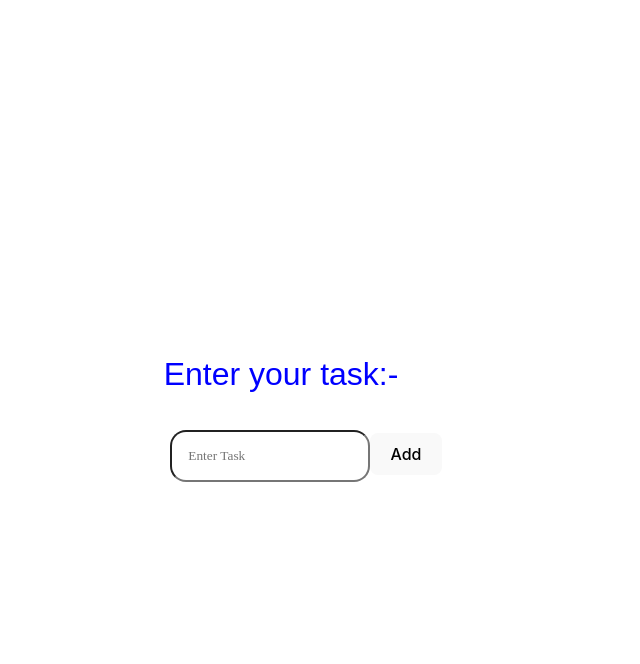
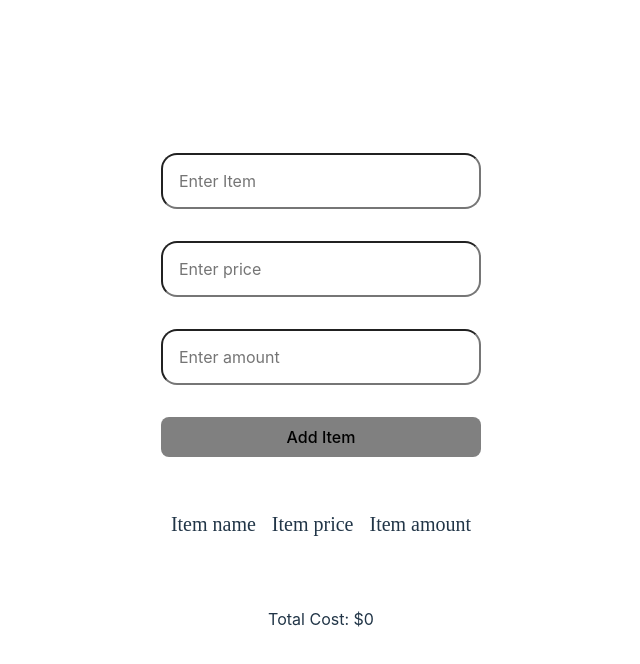
Before and after one commit to CodeBoy2002/basic-react-projects, a React (Vite) app: page / in a window 1280 px wide. Shown: the top 664 px of the page, without its empty margins (319-959 px from the left). Built offline with nearby package versions, Linux system fonts and the light colour scheme.

Commit message:
cart commit

```diff
--- a/src/App.jsx
+++ b/src/App.jsx
@@ -1,11 +1,13 @@
 import { useState } from 'react'
 import './App.css'
 import { AddItems } from './components/AddItems'
+import ShoppingCart from './components/ShoppingCart'
 
 function App() {
   return (
     <>
-      <AddItems/>
+      {/* <AddItems/> */}
+      <ShoppingCart/>
     </>
   )
 }
--- /dev/null
+++ b/src/components/ShoppingCart.jsx
@@ -0,0 +1,129 @@
+import React, { useState } from "react";
+
+const ShoppingCart = () => {
+  const [cart, setCart] = useState([]);
+  const [items, setItems] = useState({ name: "", prices: "", amounts: "" });
+
+  const handleChange = (e) => {
+    setItems({ ...items, [e.target.name]: e.target.value });
+  };
+  const handleSubmit = (e) => {
+    e.preventDefault();
+    if (items.name.trim() !== "" && items.prices.trim() !== "") {
+      const newItem = [
+        ...cart,
+        {
+          id: Date.now(),
+          title: items.name,
+          price: items.prices,
+          amount: items.amounts,
+        },
+      ];
+      setCart(newItem);
+      setItems({ name: "", prices: "", amounts: "" });
+    }
+  };
+
+  const handleDelete = (itemId)=> {
+    const newCart = cart.filter((cartItem)=> cartItem.id !== itemId)
+    setCart(newCart)
+  }
+
+  const calculateTotalAmount = ()=> {
+    return cart.reduce((total, item)=> total + item.price * item.amount, 0)
+  }
+
+  return (
+    <div>
+      <div
+        style={{
+          margin: "10px",
+          display: "flex",
+          flexDirection: "column",
+          gap: "2rem",
+          width: "20rem",
+        }}
+      >
+        <input
+          type="text"
+          placeholder="Enter Item"
+          style={{
+            padding: "1rem",
+            borderRadius: "1rem",
+            fontFamily: "unset",
+            fontSize: "1rem",
+          }}
+          name="name"
+          value={items.name}
+          onChange={handleChange}
+        />
+        <input
+          type="number"
+          placeholder="Enter price"
+          style={{
+            padding: "1rem",
+            borderRadius: "1rem",
+            fontFamily: "unset",
+            fontSize: "1rem",
+          }}
+          name="prices"
+          value={items.prices}
+          onChange={handleChange}
+        />
+        <input
+          type="number"
+          placeholder="Enter amount"
+          style={{
+            padding: "1rem",
+            borderRadius: "1rem",
+            fontFamily: "unset",
+            fontSize: "1rem",
+          }}
+          name="amounts"
+          value={items.amounts}
+          onChange={handleChange}
+        />
+        <button
+          className="btn btn-primary"
+          onClick={handleSubmit}
+          style={{ border: "1rem", backgroundColor: "gray" }}
+        >
+          Add Item
+        </button>
+
+        {/* Map over each of the item in the cart */}
+        <div style={{ display: "flex", flexDirection: "column" }}>
+          <div
+            style={{
+              display: "flex",
+              flexDirection: "row",
+              margin: "auto",
+              gap: "1rem",
+              fontFamily: "serif",
+              fontSize: "20px",
+            }}
+          >
+            <p>Item name</p>
+            <p>Item price</p>
+            <p>Item amount</p>
+          </div>
+
+          <ul>
+            {cart.map((cartItem)=> {
+              const { id, title, price, amount } = cartItem
+              return (
+                <li key={id}>
+                  {title} - ${price} x {amount}
+                  <button onClick={()=> handleDelete(id)} style={{ backgroundColor: 'red', color: 'black', marginLeft: '5px' }} >Remove</button>
+                </li>
+              )
+            })}
+          </ul>
+          <p>Total Cost: ${calculateTotalAmount()}</p>
+        </div>
+      </div>
+    </div>
+  );
+};
+
+export default ShoppingCart;
```
